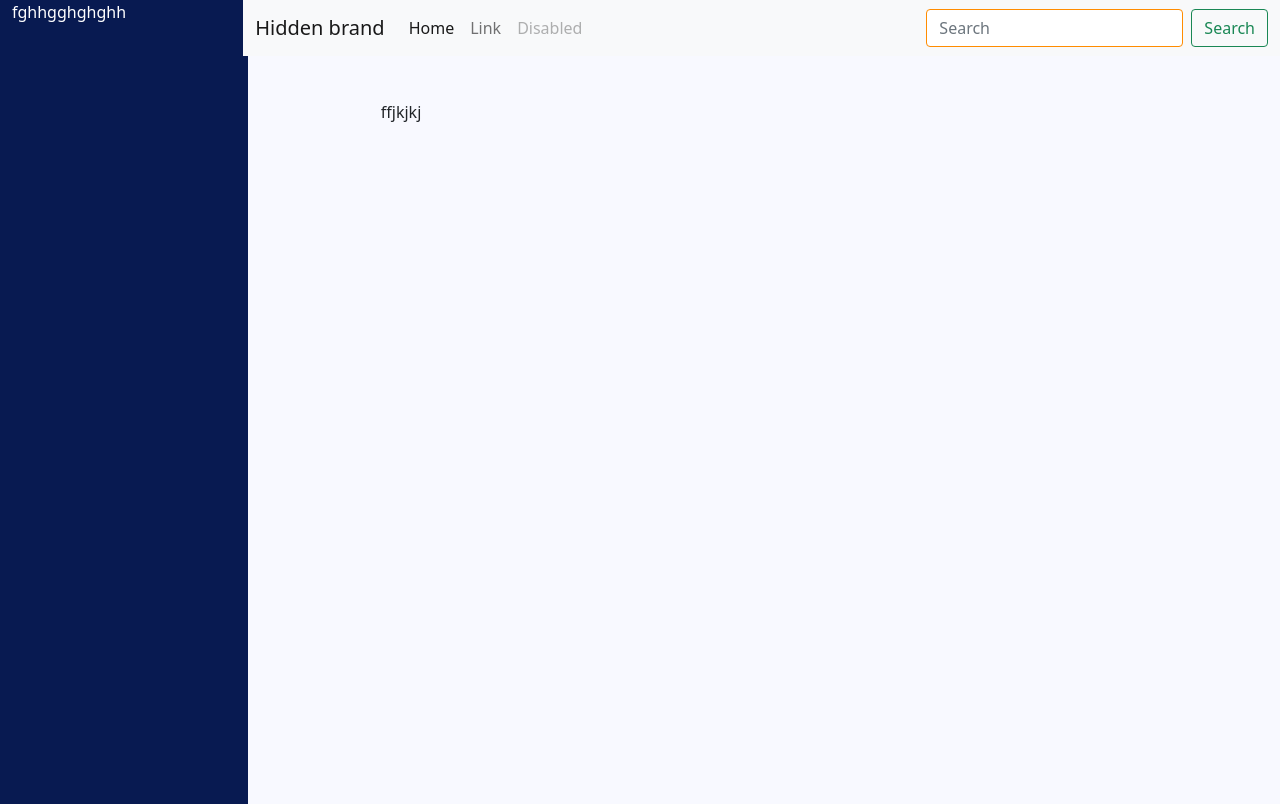
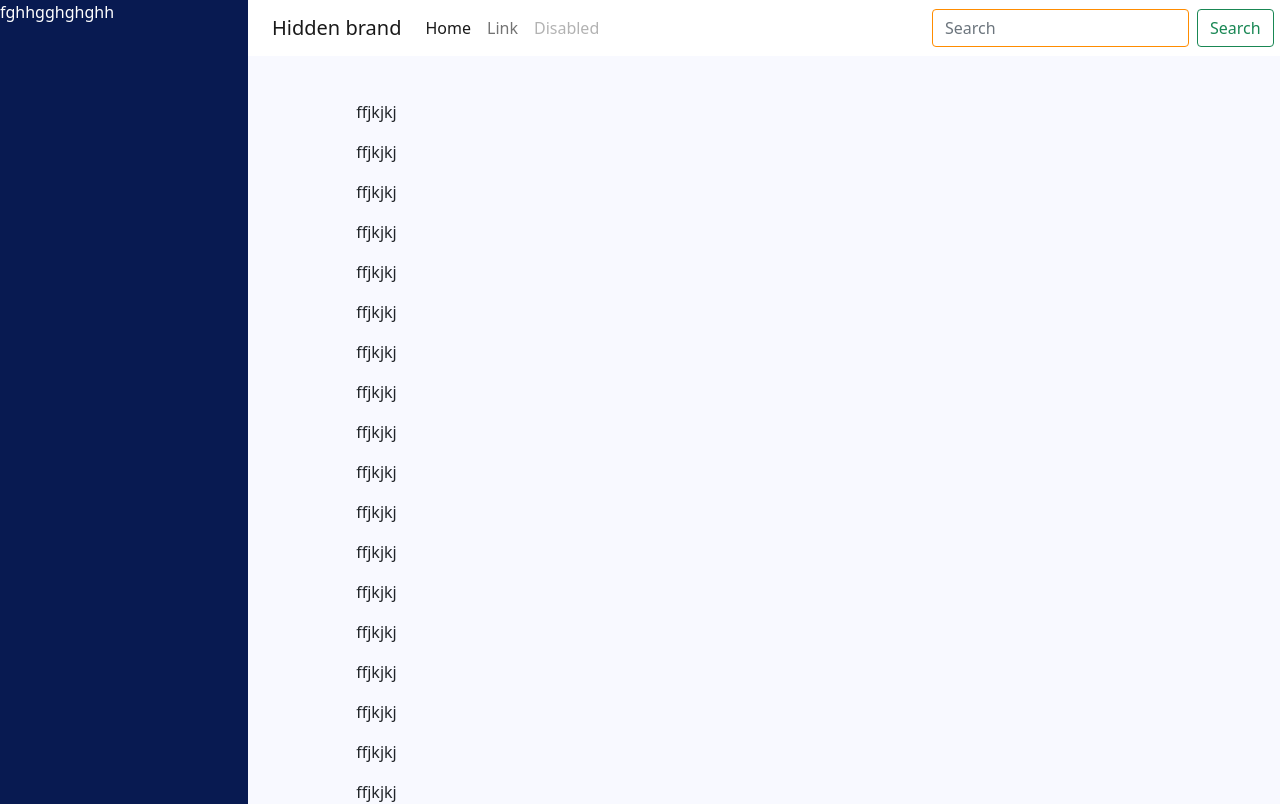
Before and after one commit to arabomeivan/Admin-Dashboard, a Vue app: page / in a window 1280 px wide. Shown: the top 804 px of the page. Built offline with nearby package versions, Linux system fonts and the light colour scheme.

Commit message:
fixed dashboard

```diff
--- a/src/App.vue
+++ b/src/App.vue
@@ -1,30 +1,38 @@
 <template>
 
-<!--Navbar is outside structure since it is fixed to the top-->
-<Navbar/>
 
-<!--Holding Container for stucture for sidebar and content-->
-<div class="class row groupcontainer">
-
-  <!--Sidebar Container-->
-  <div class="class col-sm-6 sidebarcontainer static-top">
-<Sidebar/>
+<div class="row groupcontainer">
+    <!--Sidebar Container-->
+  <div class="col-md-6 sidebarcontainer">
+    <Sidebar/>
   </div>
 
-  <!--Main Content-->
-  <div class="class col-sm-6 maincontent">
+<!--Partition holding navbar and content-->
+  <div class="col-md-6 mainpartition">
 
-    <!--content-->
-    <div class="class container contentcontainer">
-        ffjkjkj
+  <!--Navbar-->
+  <Navbar/>
+
+<!--content-->
+<div class="class container maincontent">
+        <p>ffjkjkj</p>
+        <p>ffjkjkj</p><p>ffjkjkj</p><p>ffjkjkj</p><p>ffjkjkj</p><p>ffjkjkj</p><p>ffjkjkj</p><p>ffjkjkj</p><p>ffjkjkj</p><p>ffjkjkj</p><p>ffjkjkj</p><p>ffjkjkj</p><p>ffjkjkj</p><p>ffjkjkj</p>
+        <p>ffjkjkj</p><p>ffjkjkj</p>
+          <p>ffjkjkj</p>
+          <p>ffjkjkj</p><p>ffjkjkj</p><p>ffjkjkj</p><p>ffjkjkj</p><p>ffjkjkj</p><p>ffjkjkj</p>
+          <p>ffjkjkj</p><p>ffjkjkj</p><p>ffjkjkj</p><p>ffjkjkj</p><p>ffjkjkj</p>
+          <p>ffjkjkj</p><p>ffjkjkj</p><p>ffjkjkj</p><p>ffjkjkj</p><p>ffjkjkj</p>
+          <p>ffjkjkj</p><p>ffjkjkj</p><p>ffjkjkj</p><p>ffjkjkj</p><p>ffjkjkj</p><p>ffjkjkj</p>
+          <p>ffjkjkj</p><p>ffjkjkj</p><p>ffjkjkj</p><p>ffjkjkj</p>
+          <p>ffjkjkj</p><p>ffjkjkj</p>
+          <p>ffjkjkj</p>
+          <p>ffjkjkj</p>
+          <p>ffjkjkj</p><p>ffjkjkj</p><p>ffjkjkj</p>
+          <p>ffjkjkj</p>
+
       </div>
 
-  </div>
-
-
-
-
-  <!--End of Group Structure-->
+</div>
 </div>
 
 </template>
@@ -39,7 +47,6 @@ import Navbar from './components/Navbar.vue'
   {
     components:{
     Sidebar,
-    Navbar,
     Navbar
 }
   }
@@ -49,20 +56,17 @@ import Navbar from './components/Navbar.vue'
 
 <style scoped>
 
-/**main holding container for sturcture of navbar and sidebar */
-/**since the container is a row width is set to 1366px to not exceed mounted app width */
 .groupcontainer
 {
-  width: 1348px;
+  width: 1349px;
 }
 
 /**Styling width and height of the sidebar container */
 .sidebarcontainer
 {
-
+position:fixed;
 width: 260px;
 height: 1064px;
-
 background: #081A51;
 }
 
@@ -74,8 +78,10 @@ background: #081A51;
     margin-left: auto;
     margin-right: auto;
 }
-.contentcontainer
+.mainpartition
 {
-  width: 78%;
+  width: 82%;
+  margin-left: 248px;
 }
+
 </style>
--- a/src/components/Navbar.vue
+++ b/src/components/Navbar.vue
@@ -1,5 +1,5 @@
 <template>
- <nav class="navbar navbar-expand-lg navbar-light bg-light fixed-top">
+ <nav class="navbar navbar-expand-lg navbar-light bg-white">
   <div class="container-fluid">
     <button class="navbar-toggler" type="button" data-bs-toggle="collapse" data-bs-target="#navbarTogglerDemo01" aria-controls="navbarTogglerDemo01" aria-expanded="false" aria-label="Toggle navigation">
       <span class="navbar-toggler-icon"></span>
@@ -31,7 +31,7 @@
   /**styling navbar */
 .navbar
 {
-  width: 81%;
-  margin-left: 19%;
+  position:fixed;
+  width: 82%;
 }
 </style>
--- a/src/components/Sidebar.vue
+++ b/src/components/Sidebar.vue
@@ -2,7 +2,7 @@
 
 <!--SideBar-->
 <div class="class row sidebar">
-    <div class="class col-sm-12 sidebarcontent fixed-top">
+    <div class="class col-sm-12 sidebarcontent">
 
         fghhgghghghh
     </div>
```
